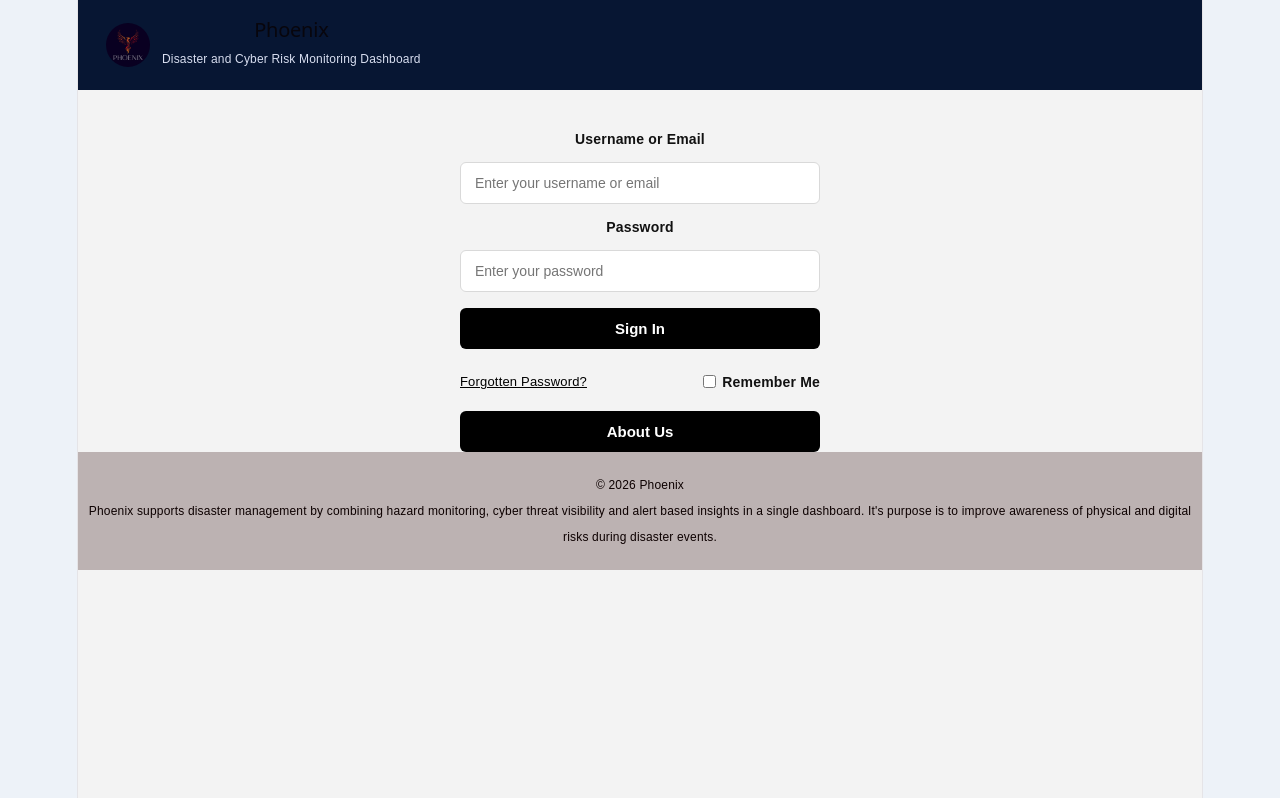
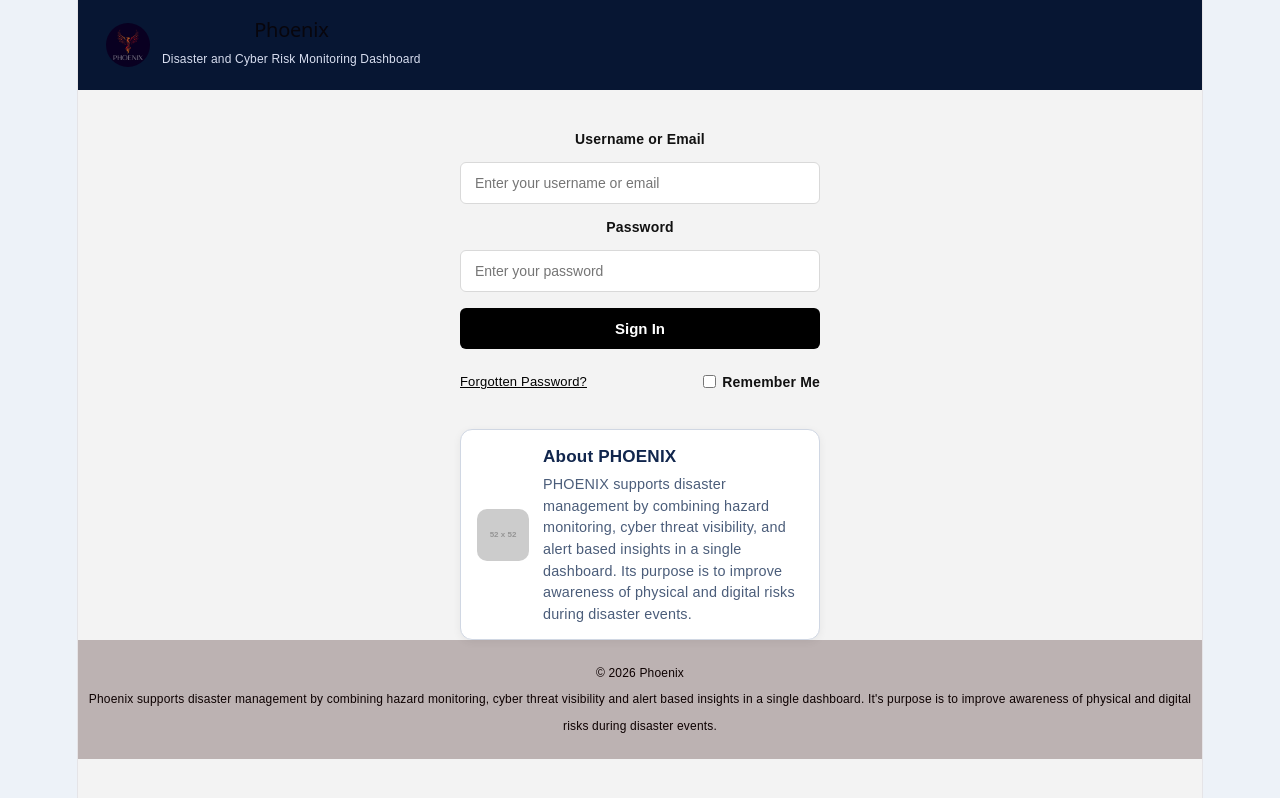
Before and after one commit to Hardhat-Enterprises/Phoenix, a React app in the folder frontend/frontend/: page / in a window 1280 px wide. Built offline with nearby package versions, Linux system fonts and the light colour scheme; the HTML template or start-up script is replaced by a standard one; what @react-pdf/renderer would draw is missing.

Commit message:
feat: style About PHOENIX as clickable card and add EscalationPanel to Dashboard

```diff
--- a/frontend/frontend/src/Dashboard.jsx
+++ b/frontend/frontend/src/Dashboard.jsx
@@ -1,31 +1,14 @@
 import Sidebar from "./components/Sidebar";
 import "./Dashboard.css";
+import EscalationPanel from "./components/EscalationPanel";
 
 function Dashboard({ setPage }) {
   const threatData = [];
 
   const itemRows = [
-    {
-      id: 1,
-      name: "Item 1",
-      vulnerability: "Safe",
-      status: "Safe",
-      className: "safe",
-    },
-    {
-      id: 2,
-      name: "Item 2",
-      vulnerability: "Unverified",
-      status: "Unverified",
-      className: "unverified",
-    },
-    {
-      id: 3,
-      name: "Item 3",
-      vulnerability: "Unsafe",
-      status: "Unsafe",
-      className: "unsafe",
-    },
+    { id: 1, name: "Item 1", vulnerability: "Safe", status: "Safe", className: "safe" },
+    { id: 2, name: "Item 2", vulnerability: "Unverified", status: "Unverified", className: "unverified" },
+    { id: 3, name: "Item 3", vulnerability: "Unsafe", status: "Unsafe", className: "unsafe" },
   ];
 
   const hasThreatData = threatData.length > 0;
@@ -58,12 +41,8 @@ function Dashboard({ setPage }) {
             <div className="threat-chart-header">
               <div>
                 <h2>Threat Chart</h2>
-                <p>
-                  This section is prepared for future backend threat and scan result
-                  data.
-                </p>
+                <p>This section is prepared for future backend threat and scan result data.</p>
               </div>
-
               <span className="backend-ready-badge">Backend Ready</span>
             </div>
 
@@ -73,17 +52,10 @@ function Dashboard({ setPage }) {
                   {threatData.map((threat) => (
                     <div className="threat-row" key={threat.id}>
                       <span className="threat-name">{threat.name}</span>
-
                       <div className="threat-bar-track">
-                        <div
-                          className={`threat-bar ${threat.severity.toLowerCase()}`}
-                          style={{ width: `${threat.riskValue}%` }}
-                        />
+                        <div className={`threat-bar ${threat.severity.toLowerCase()}`} style={{ width: `${threat.riskValue}%` }} />
                       </div>
-
-                      <span className="threat-value">
-                        {threat.riskValue}%
-                      </span>
+                      <span className="threat-value">{threat.riskValue}%</span>
                     </div>
                   ))}
                 </div>
@@ -93,18 +65,13 @@ function Dashboard({ setPage }) {
                     <div className="chart-grid-line line-1"></div>
                     <div className="chart-grid-line line-2"></div>
                     <div className="chart-grid-line line-3"></div>
-
                     <div className="chart-bar high-bar"></div>
                     <div className="chart-bar medium-bar"></div>
                     <div className="chart-bar low-bar"></div>
                   </div>
-
                   <div className="empty-chart-text">
                     <strong>No threat data connected yet</strong>
-                    <span>
-                      Backend teams can later attach threat names, severity levels,
-                      scan results, affected items and risk values here.
-                    </span>
+                    <span>Backend teams can later attach threat names, severity levels, scan results, affected items and risk values here.</span>
                   </div>
                 </div>
               )}
@@ -113,20 +80,13 @@ function Dashboard({ setPage }) {
             <div className="threat-chart-footer">
               <div>
                 <strong>Expected backend fields:</strong>
-                <span>
-                  {" "}
-                  threat name, threat source, affected item, severity, scan result
-                  and risk value
-                </span>
+                <span> threat name, threat source, affected item, severity, scan result and risk value</span>
               </div>
-
               <div className="severity-legend">
                 <span className="legend-dot high"></span>
                 <span>High</span>
-
                 <span className="legend-dot medium"></span>
                 <span>Medium</span>
-
                 <span className="legend-dot low"></span>
                 <span>Low</span>
               </div>
@@ -137,9 +97,7 @@ function Dashboard({ setPage }) {
           <section className="item-list-card">
             <div className="item-list-header">
               <h2>Item List</h2>
-              <button type="button" className="view-all-button">
-                View All
-              </button>
+              <button type="button" className="view-all-button">View All</button>
             </div>
 
             <div className="item-list-table">
@@ -155,20 +113,19 @@ function Dashboard({ setPage }) {
                     <span className="item-check-box">✓</span>
                     <span>{item.name}</span>
                   </div>
-
-                  <div className={`status-pill ${item.className}`}>
-                    {item.vulnerability}
-                  </div>
-
+                  <div className={`status-pill ${item.className}`}>{item.vulnerability}</div>
                   <div className="status-right-cell">
-                    <div className={`status-pill ${item.className}`}>
-                      {item.status}
-                    </div>
+                    <div className={`status-pill ${item.className}`}>{item.status}</div>
                     <span className="row-arrow">›</span>
                   </div>
                 </div>
               ))}
             </div>
+          </section>
+
+          {/* Escalation Panel Section (Goutham) */}
+          <section style={{ padding: "20px 0" }}>
+            <EscalationPanel />
           </section>
 
         </div>
--- a/frontend/frontend/src/components/LoginForm.jsx
+++ b/frontend/frontend/src/components/LoginForm.jsx
@@ -31,9 +31,59 @@ export default function LoginForm({ setPage }) {
           Remember Me
         </label>
       </div>
-      <button onClick={() => setPage("about")}>
-        About Us
-      </button>
+
+      <div
+        onClick={() => setPage("about")}
+        role="button"
+        tabIndex={0}
+        onKeyDown={(e) => {
+          if (e.key === "Enter" || e.key === " ") setPage("about");
+        }}
+        style={{
+          marginTop: "24px",
+          border: "1px solid #d0d7e3",
+          borderRadius: "12px",
+          padding: "14px 16px",
+          background: "#ffffff",
+          cursor: "pointer",
+          display: "flex",
+          alignItems: "center",
+          gap: "14px",
+          boxShadow: "0 2px 8px rgba(0,0,0,0.06)",
+          transition: "box-shadow 0.2s, transform 0.2s",
+        }}
+        onMouseEnter={(e) => {
+          e.currentTarget.style.boxShadow = "0 6px 20px rgba(0,0,0,0.12)";
+          e.currentTarget.style.transform = "translateY(-2px)";
+        }}
+        onMouseLeave={(e) => {
+          e.currentTarget.style.boxShadow = "0 2px 8px rgba(0,0,0,0.06)";
+          e.currentTarget.style.transform = "translateY(0)";
+        }}
+      >
+        <img
+          src="https://placehold.co/52x52/f1f5fb/10254d?text=PX"
+          alt="Phoenix logo"
+          style={{
+            borderRadius: "10px",
+            width: "52px",
+            height: "52px",
+            flexShrink: 0,
+          }}
+        />
+        <div style={{ textAlign: "left" }}>
+          <p style={{ margin: 0, fontWeight: 700, fontSize: "0.95rem", color: "#11264d" }}>
+            About PHOENIX
+          </p>
+          <p style={{ margin: "4px 0 0 0", fontSize: "0.8rem", color: "#4b5d7a", lineHeight: 1.5 }}>
+            PHOENIX supports disaster management by combining hazard monitoring,
+            cyber threat visibility, and alert based insights in a single
+            dashboard. Its purpose is to improve awareness of physical and
+            digital risks during disaster events.
+          </p>
+        </div>
+      </div>
+
     </div>
   );
 }
```
